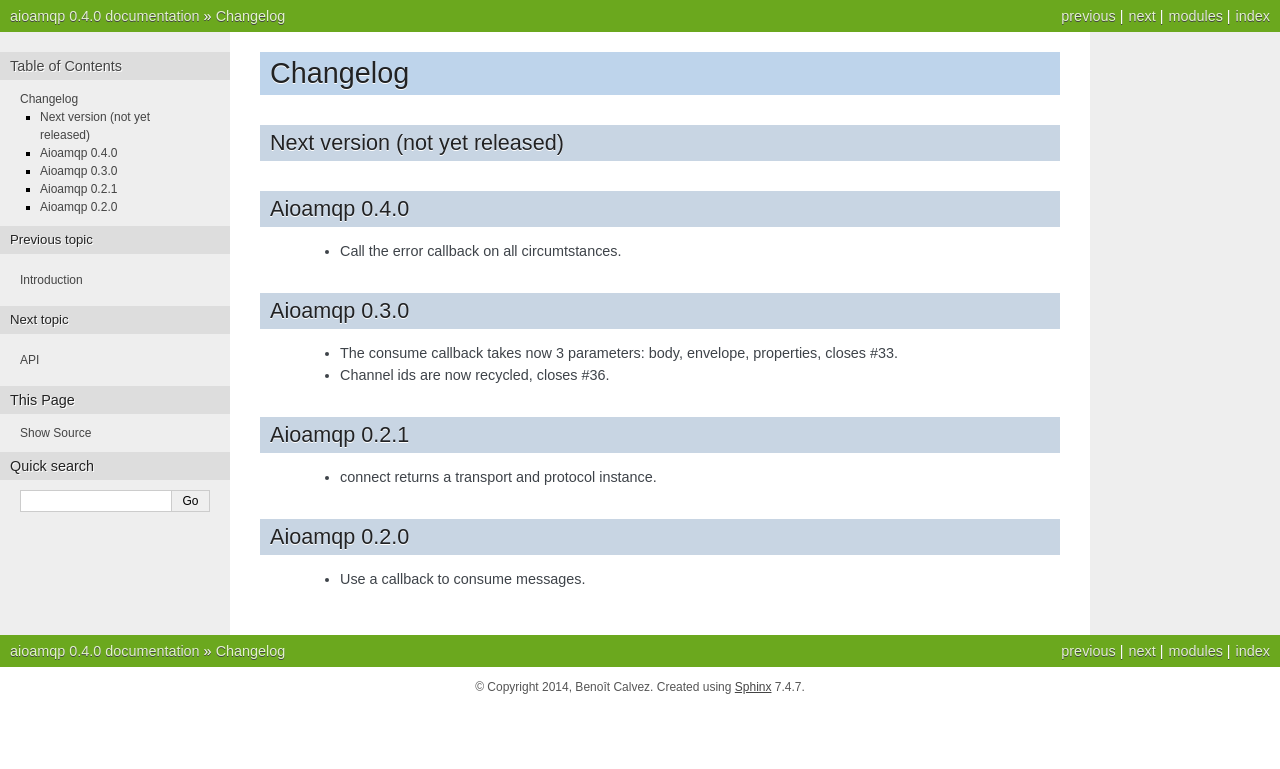
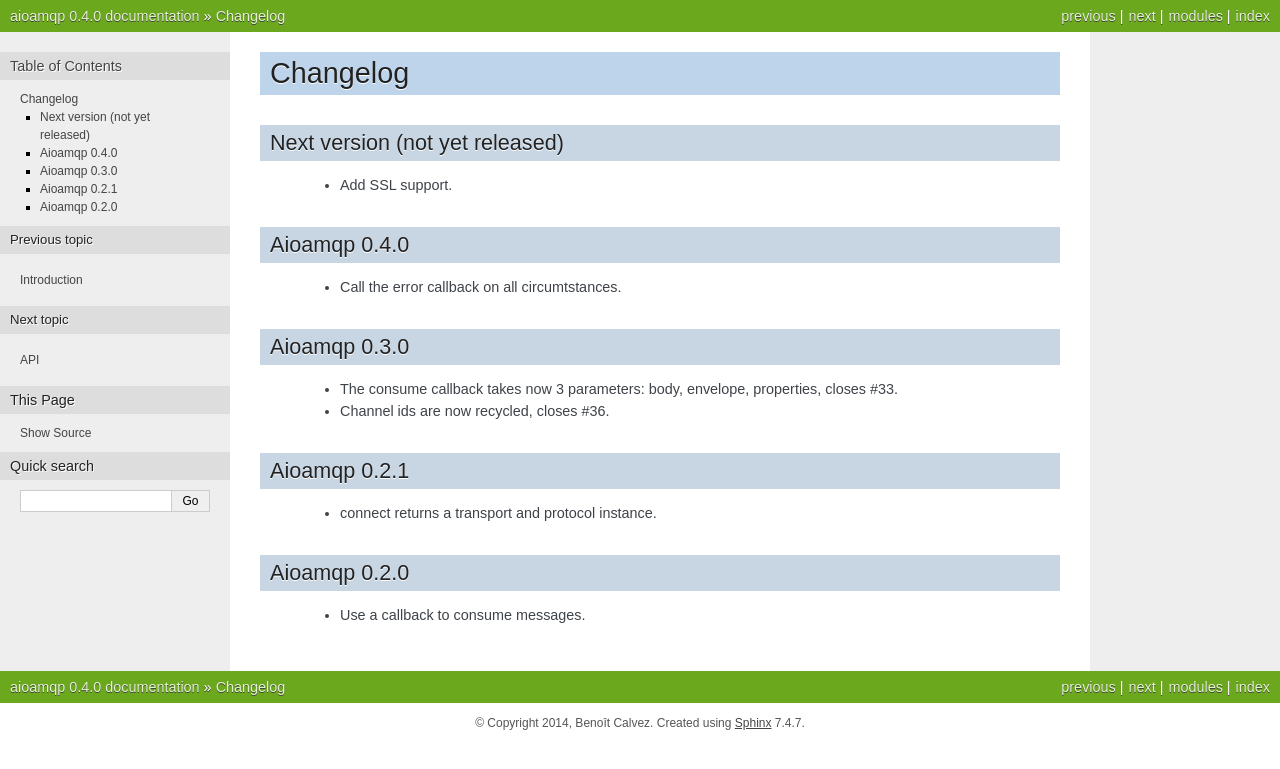
Before and after one commit to Polyconseil/aioamqp, a Sphinx documentation site: the page built from docs/changelog.rst, in a window 1280 px wide. Shown: the top 769 px of the page. Built offline with Sphinx 7.4.7, drawn with Linux system fonts in a browser that asks for light colours.

Commit message:
changelog: add entry about SSL support

```diff
--- a/docs/changelog.rst
+++ b/docs/changelog.rst
@@ -4,6 +4,8 @@ Changelog
 
 Next version (not yet released)
 -------------------------------
+
+ * Add SSL support.
 
 
 Aioamqp 0.4.0
```
